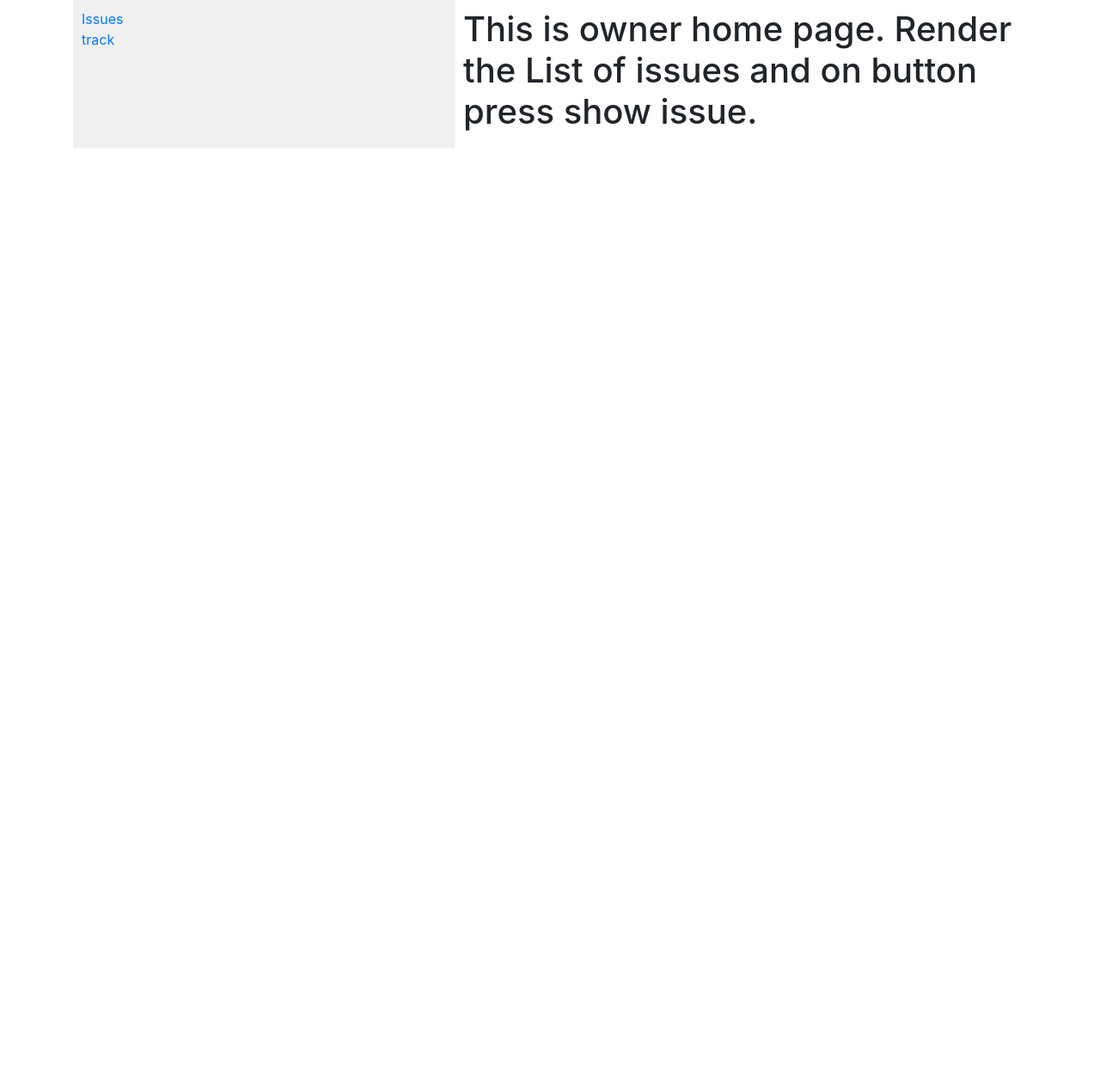
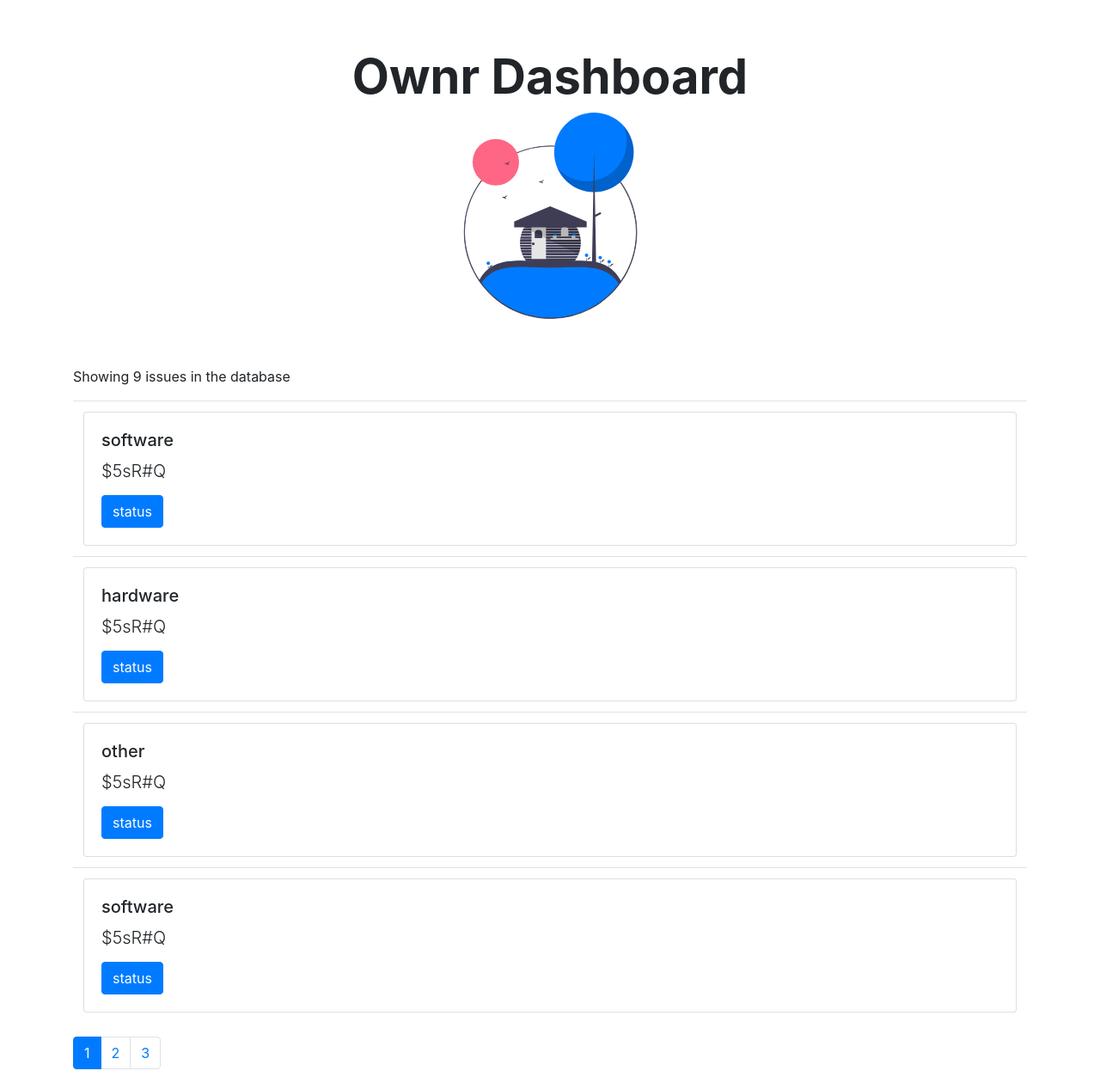
Before and after one commit to sasmit/serviceMgmt, a React app: page /ownerhome in a window 1280 px wide. Shown: the whole page at 86% size. Before the commit the page ends 800 px from the top, so only its background shows below. Built offline with nearby package versions, Linux system fonts and the light colour scheme.

Commit message:
Added List group and Pagination to all 3 pages

```diff
--- a/src/App.js
+++ b/src/App.js
@@ -5,9 +5,9 @@ import RegisterForm from './components/registerForm';
 import UserHomePage from './components/userHomePage';
 import VendorHomePage from './components/vendorHomePage';
 import OwnerHomePage from './components/ownerHomePage';
-import ComplianForm from './components/complaintForm';
+import ComplaintForm from './components/complaintForm';
 import UserTracking from './components/userTracking';
-import sideBar from './components/sideBar';
+// import sideBar from './components/sideBar';
 import './App.css';
 
 function App() {
@@ -16,9 +16,9 @@ function App() {
 			<main className="container">
 				<Switch>
 					<Route path='/usertracking' component={UserTracking} />
-					<Route path='/ownerhome' component={sideBar} />
+					<Route path='/ownerhome' component={OwnerHomePage} />
 					<Route path='/vendorhome' component={VendorHomePage} />
-					<Route path='/complaint' component={ComplianForm} />
+					<Route path='/complaint' component={ComplaintForm} />
 					<Route path='/userhome' component={UserHomePage} />
 					<Route path='/register' component={RegisterForm} />
 					<Route path='/login' component={LoginForm} />
--- a/src/components/ownerHomePage.jsx
+++ b/src/components/ownerHomePage.jsx
@@ -1,9 +1,37 @@
 import React, { Component } from 'react';
+import Header from '../common/header';
+import Pagination from '../common/pagination';
+import ListGroup from '../common/listGroup';
+import { paginate } from '../utils/paginate';
+import { getIssue } from "../services/fakeIssueList";
+import OwnerHomeImg from '../images/ownerHomePage.svg';
 
 class OwnerHomePage extends Component {
+    state = {
+		issues: getIssue(),
+		pageSize: 4,
+		currentPage: 1
+	};
+    handlePageChange = page => {
+		this.setState({currentPage: page});
+	};
+
     render() {
-        return ( <h1>This is owner home page. Render the List of issues and on button press show issue.</h1> );
+        const { length: count } = this.state.issues;
+		const { currentPage, pageSize, issues: allIssues } = this.state;
+		if (count === 0) return <p>There is no issues in the database</p>;
+		const issues = paginate(allIssues, currentPage, pageSize );
+       return (<div>
+			<Header text="Ownr Dashboard" image={OwnerHomeImg} />
+			<p>Showing {count} issues in the database</p>
+            <ListGroup issues={issues} />
+			<Pagination
+				itemCount={count}
+				pageSize={pageSize}
+				currentPage={currentPage}
+				onPageChange={this.handlePageChange}
+			/>
+		</div>);
     }
 }
-
 export default OwnerHomePage;
--- a/src/components/sideBar.jsx
+++ b/src/components/sideBar.jsx
@@ -5,25 +5,30 @@ import {
     Route,
     Link
 } from "react-router-dom";
-import OwnerHomePage from './ownerHomePage';
+import Card from '../common/card';
+import Header from '../common/header';
+import ComplaintForm from './complaintForm';
+import UserTracking from './userTracking';
+import ownerHomeImg from '../images/ownerHomePage.svg'
 
 const routes = [
     {
         path: "/ownerhome",
         exact: true,
         sidebar: () => <h1> </h1>,
-        main: () => <OwnerHomePage ></OwnerHomePage>
+        main: () => <ComplaintForm />
     },
     {
         path: "/track",
         sidebar: () => <h1></h1>,
-        main: () => <h2> Tracking page</h2>
+        main: () => <UserTracking />
     }
 ];
 
 export default function sidebar() {
     return (
         <Router>
+            <Header text="Owner Dashboard" image={ownerHomeImg}/>
             <div style={{ display: "flex" }}>
                 <div
                     style={{
@@ -32,14 +37,20 @@ export default function sidebar() {
                         background: "#f0f0f0"
                     }}
                 >
-                    <ul style={{ listStyleType: "none", padding: 0 }}>
-                        <li>
-                            <Link to="/ownerhome"> Issues</Link>
-                        </li>
-                        <li>
-                            <Link to="/track">track</Link>
-                        </li>
-                    </ul>
+                    <div>
+                            <Card
+                                cardTitle="Welcome,"
+                                cardMessage="Do you have a Consumer Grievance? Please Raise your complaint by clicking create button."
+                                button="CREATE"
+                                link="/complaint"
+                            />
+                            <Card
+                                cardTitle="Hello,"
+                                cardMessage="Want to know the status of your complained? click track button."
+                                button="TRACK"
+                                link="/usertracking"
+                            />
+                    </div>
 
                     <Switch>
                         {routes.map((route, index) => (
--- a/src/components/userTracking.jsx
+++ b/src/components/userTracking.jsx
@@ -1,17 +1,37 @@
 import React, { Component } from 'react';
 import Header from '../common/header';
-import Card from '../common/card';
 import { getIssue } from "../services/fakeIssueList";
+import Pagination from '../common/pagination';
+import ListGroup from '../common/listGroup';
+import { paginate } from '../utils/paginate';
 import userTracking from '../images/trackingPage.svg';
 
 class UserTracking extends Component {
 	state = {
-        issues: getIssue()
-    }
+		issues: getIssue(),
+		pageSize: 4,
+		currentPage: 1
+	};
+
+	handlePageChange = page => {
+		this.setState({ currentPage: page });
+	};
 	render() {
+		const { length: count } = this.state.issues;
+		const { currentPage, pageSize, issues: allIssues } = this.state;
+		if (count === 0) return <p>There is no issues in the database</p>;
+		const issues = paginate(allIssues, currentPage, pageSize);
 		return (
 			<div>
 				<Header text="Track your issues here" image={userTracking} />
+				<p>Showing {count} issues in the database</p>
+				<ListGroup issues={issues} />
+				<Pagination
+					itemCount={count}
+					pageSize={pageSize}
+					currentPage={currentPage}
+					onPageChange={this.handlePageChange}
+				/>
 			</div>
 		);
 	}
--- a/src/components/vendorHomePage.jsx
+++ b/src/components/vendorHomePage.jsx
@@ -3,8 +3,8 @@ import Header from '../common/header';
 import Pagination from '../common/pagination';
 import ListGroup from '../common/listGroup';
 import { paginate } from '../utils/paginate';
+import { getIssue } from "../services/fakeIssueList";
 import vendorHomePage from '../images/vendorHomePage.svg';
-import { getIssue } from "../services/fakeIssueList";
 
 class VendorHomePage extends Component {
 	state = {
@@ -37,20 +37,16 @@ class VendorHomePage extends Component {
 		if (count === 0) return <p>There is no issues in the database</p>;
 		const issues = paginate(allIssues, currentPage, pageSize );
 
-	if (count === 0) return <p>There is no movies in the database</p>;
 		return (<div>
 			<Header text="Vendor Dashboard" image={vendorHomePage} />
 			<p>Showing {count} issues in the database</p>
-				<ListGroup
-					issues={issues}
-				/>
+			<ListGroup issues={issues} />
 			<Pagination
 				itemCount={count}
 				pageSize={pageSize}
 				currentPage={currentPage}
 				onPageChange={this.handlePageChange}
 			/>
-
 		</div>);
 	}
 }
```
Also changed, not shown: src/components/signUp.jsx (deleted, +0 -32 lines), src/images/login.svg, src/images/register.svg. Lines whose indentation alone changed are shown as unchanged.
